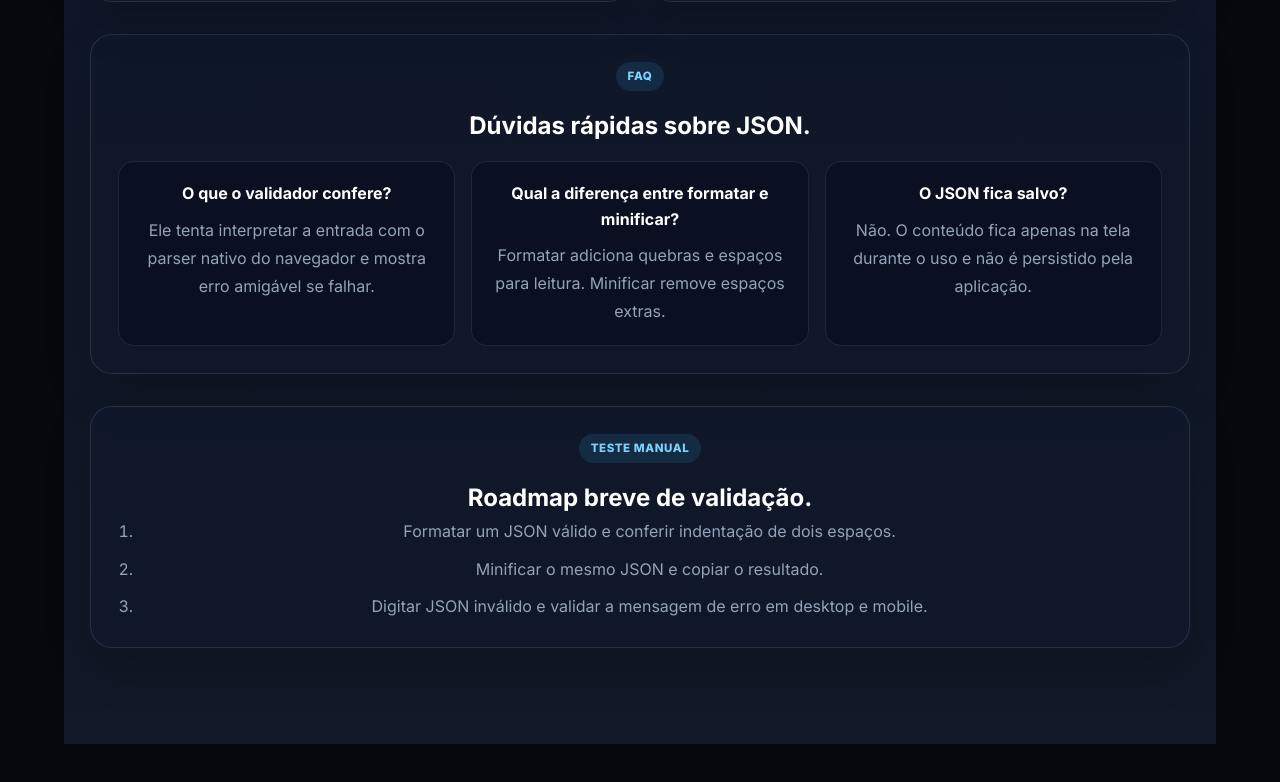
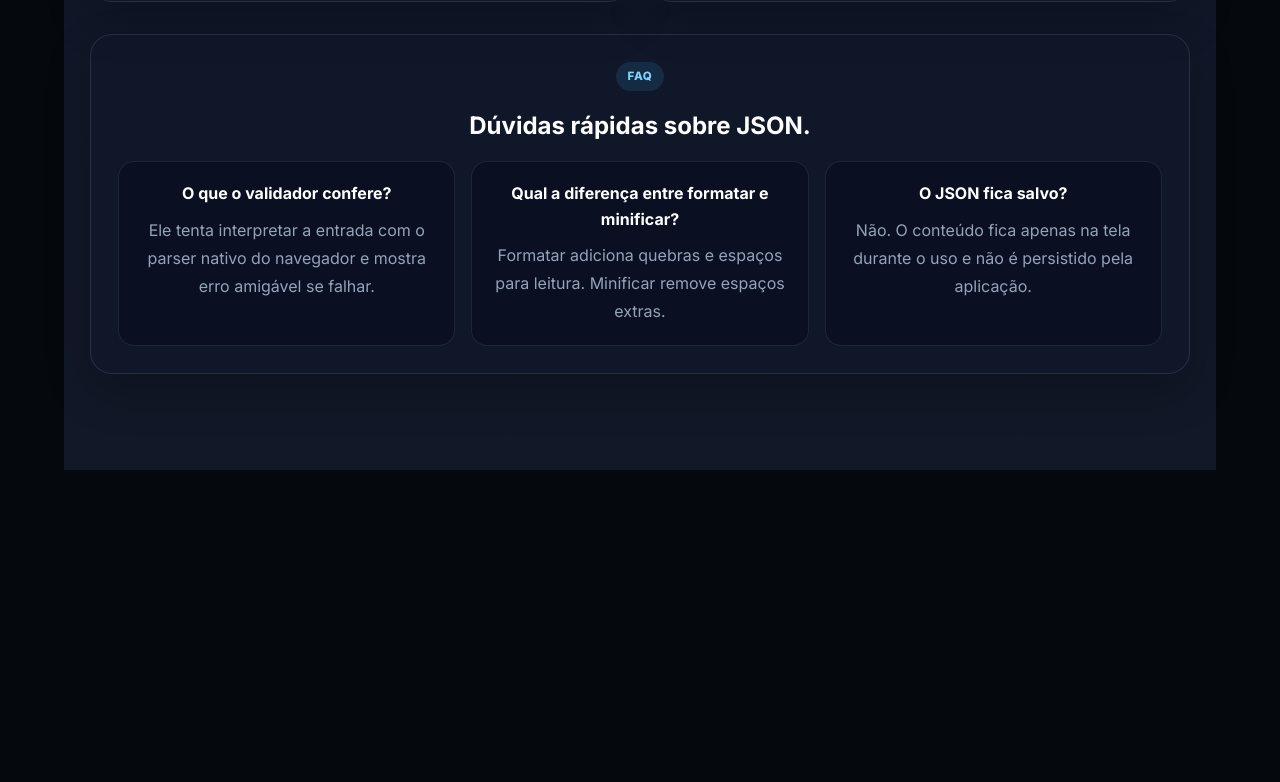
Before and after one commit to dmarostega/rockcode-front-end-vuejs, a Vue app: page /ferramentas/formatador-json in a window 1280 px wide. Shown: the part 1481-2263 px from the top of the page. After the commit the page ends 1991 px from the top, so only its background shows below. Built offline with nearby package versions, Linux system fonts and the light colour scheme.

Commit message:
fix: remove manual test cards from tools

```diff
--- a/src/views/Base64ConverterView.vue
+++ b/src/views/Base64ConverterView.vue
@@ -236,15 +236,6 @@ convertInput()
         </div>
       </section>
 
-      <section class="manual-test-roadmap" aria-labelledby="manual-test-title">
-        <span class="section-label">Teste manual</span>
-        <h2 id="manual-test-title">Roadmap breve de validação.</h2>
-        <ol>
-          <li>Converter texto simples para Base64 e copiar o resultado.</li>
-          <li>Decodificar um Base64 válido e conferir o texto original.</li>
-          <li>Digitar Base64 inválido e validar a mensagem de erro em desktop e mobile.</li>
-        </ol>
-      </section>
     </main>
 
     <NavBoard />
@@ -264,8 +255,7 @@ convertInput()
 .tool-hero,
 .tool-panel,
 .content-grid,
-.faq-section,
-.manual-test-roadmap {
+.faq-section {
   max-width: 1100px;
   margin: 0 auto;
 }
@@ -318,8 +308,7 @@ convertInput()
 
 .tool-panel,
 .info-panel,
-.faq-section,
-.manual-test-roadmap {
+.faq-section {
   border: 1px solid rgba(148, 163, 184, 0.18);
   border-radius: 22px;
   background: rgba(15, 23, 42, 0.74);
@@ -336,16 +325,14 @@ convertInput()
 .tool-copy h2,
 .section-heading h2,
 .info-panel h2,
-.faq-list h3,
-.manual-test-roadmap h2 {
+.faq-list h3 {
   margin: 0;
   color: #ffffff;
 }
 
 .tool-copy p,
 .info-panel p,
-.faq-list p,
-.manual-test-roadmap li {
+.faq-list p {
   margin: 0;
   color: #94a3b8;
   line-height: 1.75;
@@ -471,8 +458,7 @@ textarea:focus {
   font-family: 'Courier New', Courier, monospace;
 }
 
-.faq-section,
-.manual-test-roadmap {
+.faq-section {
   margin-top: 2rem;
   padding: 1.7rem;
 }
@@ -499,13 +485,6 @@ textarea:focus {
   font-size: 1rem;
 }
 
-.manual-test-roadmap ol {
-  display: grid;
-  gap: 0.6rem;
-  margin: 0;
-  padding-left: 1.2rem;
-}
-
 @media (max-width: 820px) {
   .tool-panel,
   .content-grid,
--- a/src/views/JsonFormatterView.vue
+++ b/src/views/JsonFormatterView.vue
@@ -211,15 +211,6 @@ handleJsonAction('format')
         </div>
       </section>
 
-      <section class="manual-test-roadmap" aria-labelledby="manual-test-title">
-        <span class="section-label">Teste manual</span>
-        <h2 id="manual-test-title">Roadmap breve de validação.</h2>
-        <ol>
-          <li>Formatar um JSON válido e conferir indentação de dois espaços.</li>
-          <li>Minificar o mesmo JSON e copiar o resultado.</li>
-          <li>Digitar JSON inválido e validar a mensagem de erro em desktop e mobile.</li>
-        </ol>
-      </section>
     </main>
 
     <NavBoard />
@@ -239,8 +230,7 @@ handleJsonAction('format')
 .tool-hero,
 .tool-panel,
 .content-grid,
-.faq-section,
-.manual-test-roadmap {
+.faq-section {
   max-width: 1100px;
   margin: 0 auto;
 }
@@ -293,8 +283,7 @@ handleJsonAction('format')
 
 .tool-panel,
 .info-panel,
-.faq-section,
-.manual-test-roadmap {
+.faq-section {
   border: 1px solid rgba(148, 163, 184, 0.18);
   border-radius: 22px;
   background: rgba(15, 23, 42, 0.74);
@@ -311,16 +300,14 @@ handleJsonAction('format')
 .tool-copy h2,
 .section-heading h2,
 .info-panel h2,
-.faq-list h3,
-.manual-test-roadmap h2 {
+.faq-list h3 {
   margin: 0;
   color: #ffffff;
 }
 
 .tool-copy p,
 .info-panel p,
-.faq-list p,
-.manual-test-roadmap li {
+.faq-list p {
   margin: 0;
   color: #94a3b8;
   line-height: 1.75;
@@ -424,8 +411,7 @@ textarea:focus {
   padding: 1.7rem;
 }
 
-.faq-section,
-.manual-test-roadmap {
+.faq-section {
   margin-top: 2rem;
   padding: 1.7rem;
 }
@@ -452,13 +438,6 @@ textarea:focus {
   font-size: 1rem;
 }
 
-.manual-test-roadmap ol {
-  display: grid;
-  gap: 0.6rem;
-  margin: 0;
-  padding-left: 1.2rem;
-}
-
 @media (max-width: 820px) {
   .tool-panel,
   .content-grid,
--- a/src/views/UuidGeneratorView.vue
+++ b/src/views/UuidGeneratorView.vue
@@ -182,15 +182,6 @@ const copyUuid = async () => {
         </div>
       </section>
 
-      <section class="manual-test-roadmap" aria-labelledby="manual-test-title">
-        <span class="section-label">Teste manual</span>
-        <h2 id="manual-test-title">Roadmap breve de validação.</h2>
-        <ol>
-          <li>Abrir a rota em desktop e mobile.</li>
-          <li>Gerar um novo UUID e conferir se o formato muda.</li>
-          <li>Copiar o UUID e validar o feedback visual.</li>
-        </ol>
-      </section>
     </main>
 
     <NavBoard />
@@ -210,8 +201,7 @@ const copyUuid = async () => {
 .uuid-hero,
 .generator-panel,
 .content-grid,
-.faq-section,
-.manual-test-roadmap {
+.faq-section {
   max-width: 1100px;
   margin: 0 auto;
 }
@@ -264,8 +254,7 @@ const copyUuid = async () => {
 
 .generator-panel,
 .info-panel,
-.faq-section,
-.manual-test-roadmap {
+.faq-section {
   border: 1px solid rgba(148, 163, 184, 0.18);
   border-radius: 22px;
   background: rgba(15, 23, 42, 0.74);
@@ -282,16 +271,14 @@ const copyUuid = async () => {
 .generator-copy h2,
 .section-heading h2,
 .info-panel h2,
-.faq-list h3,
-.manual-test-roadmap h2 {
+.faq-list h3 {
   margin: 0;
   color: #ffffff;
 }
 
 .generator-copy p,
 .info-panel p,
-.faq-list p,
-.manual-test-roadmap li {
+.faq-list p {
   margin: 0;
   color: #94a3b8;
   line-height: 1.75;
@@ -404,8 +391,7 @@ const copyUuid = async () => {
   font-size: 0.9rem;
 }
 
-.faq-section,
-.manual-test-roadmap {
+.faq-section {
   margin-top: 2rem;
   padding: 1.7rem;
 }
@@ -432,13 +418,6 @@ const copyUuid = async () => {
   font-size: 1rem;
 }
 
-.manual-test-roadmap ol {
-  display: grid;
-  gap: 0.6rem;
-  margin: 0;
-  padding-left: 1.2rem;
-}
-
 @media (max-width: 820px) {
   .generator-panel,
   .content-grid,
```
